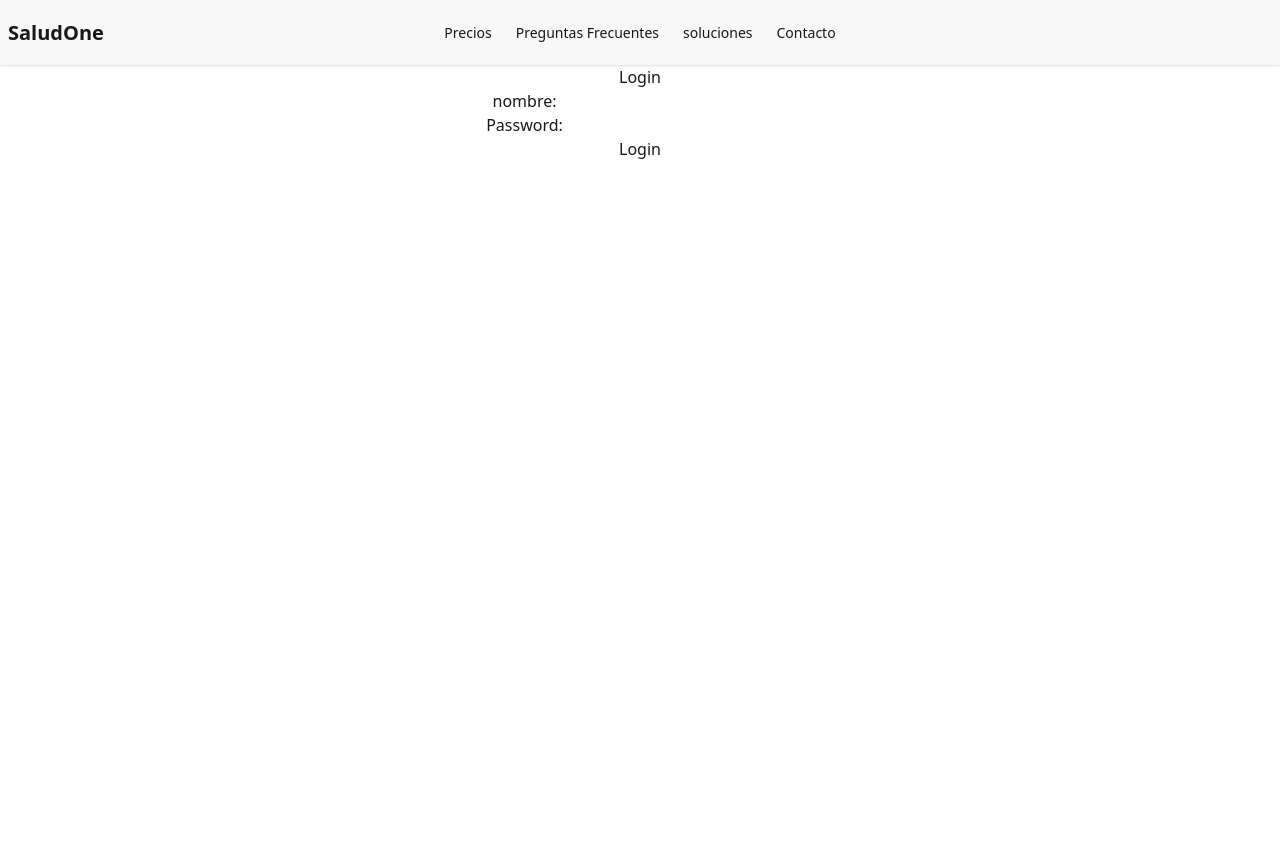
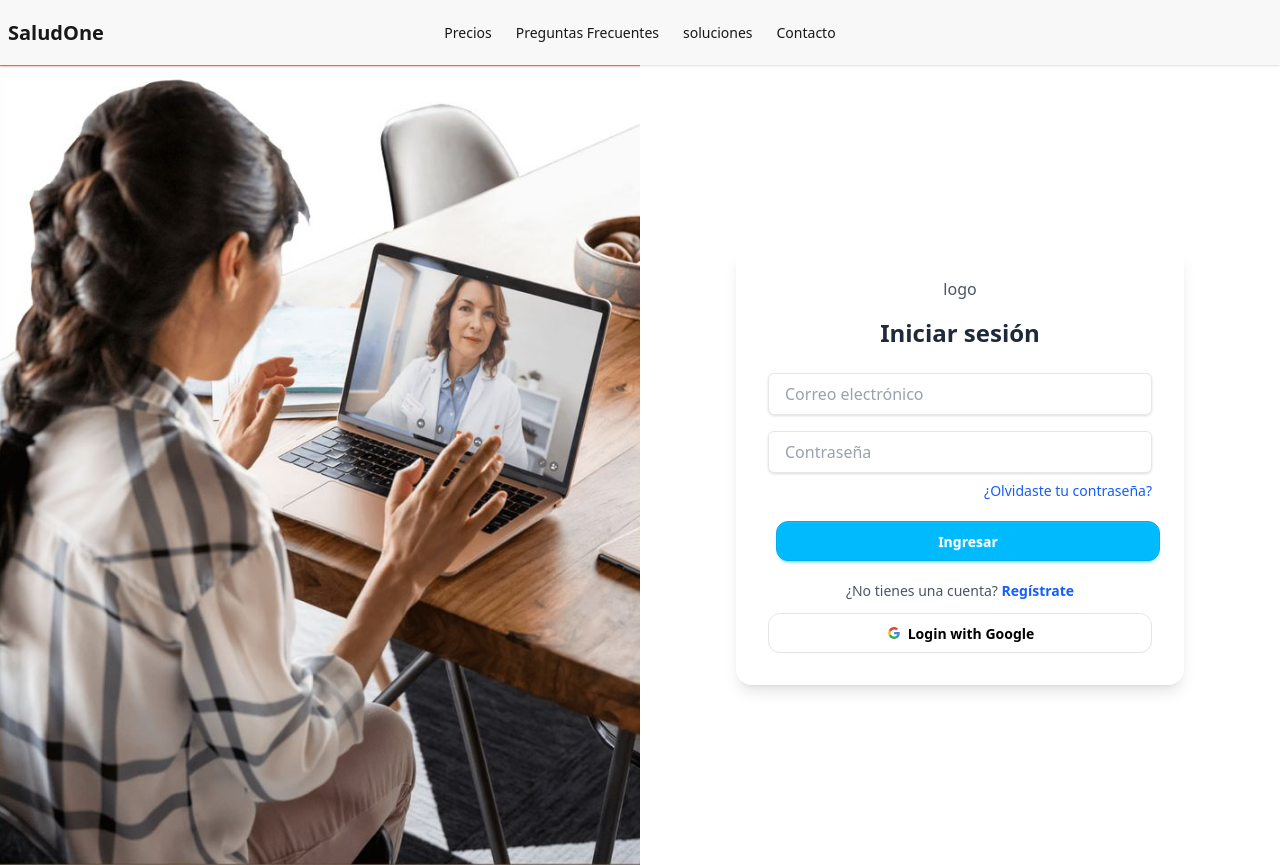
Before and after one commit to conrado85/equipo-32, a React (Vite) app: page /login in a window 1280 px wide. Before the commit the page ends 800 px from the top, so only its background shows below. Built offline with nearby package versions, Linux system fonts and the light colour scheme.

Commit message:
feat(login)maquetado de la vista

```diff
--- a/index.html
+++ b/index.html
@@ -4,7 +4,7 @@
     <meta charset="UTF-8" />
     <link rel="icon" type="image/svg+xml" href="/vite.svg" />
     <meta name="viewport" content="width=device-width, initial-scale=1.0" />
-    <title>no-country</title>
+    <title>SaludOne</title>
   </head>
   <body>
     <div id="root"></div>
--- a/src/App.jsx
+++ b/src/App.jsx
@@ -1,7 +1,7 @@
 import { BrowserRouter, Routes, Route } from "react-router-dom";
 import NavBar from "./components/NavBar";
 import Inicio from "./pages/Inicio";
-import Login from "./pages/Login";
+import Login from "./pages/Login/Login";
 import Register from "./pages/Register";
 import Turnos from "./pages/Turnos";
 import Dashboard from "./pages/Dashboard";
--- a/src/components/NavBar.jsx
+++ b/src/components/NavBar.jsx
@@ -1,4 +1,4 @@
-import { Link, Links } from "react-router-dom";
+import { Link } from "react-router-dom";
 
 function NavBar() {
   return (
@@ -39,10 +39,10 @@ function NavBar() {
               <Link to="/contacto">Contacto</Link>
             </li>
             <li>
-              <Link className="btn btn-soft btn-info rounded-xl m-2" to="/inicio-sesion">Inicio Sesion</Link>
+              <Link className="btn btn-soft btn-info rounded-xl m-2" to="/login">Inicio Sesion</Link>
             </li>
             <li>
-              <Link className="btn btn-info rounded-xl m-2" to="/crear-cuenta">Crear Cuenta</Link>
+              <Link className="btn btn-info rounded-xl m-2" to="/register">Crear Cuenta</Link>
             </li>
           </ul>
         </div>
--- a/src/pages/Login.jsx
+++ /dev/null
@@ -1,22 +0,0 @@
-import React from 'react'
-
-function Login() {
-  return (
-    <div className="text-center">
-      <h1>Login</h1>
-      <form>
-        <div>
-          <label htmlFor="username">nombre:</label>
-          <input type="text" id="username" name="username" />
-        </div>
-        <div>
-          <label htmlFor="password">Password:</label>
-          <input type="password" id="password" name="password" />
-        </div>
-        <button type="submit">Login</button>
-      </form>
-    </div>
-  )
-}
-
-export default Login
--- /dev/null
+++ b/src/pages/Login/Login.jsx
@@ -0,0 +1,114 @@
+import img1 from "../../../public/login.jpg";
+import { Link } from "react-router-dom";
+
+function Login() {
+  const inputClass =
+    "w-full rounded-md bg-white px-4 py-2 my-2 text-base text-gray-900 placeholder:text-gray-400 border border-gray-200 shadow-sm";
+  const inputFocus = "focus:outline-none focus:ring-2 focus:ring-indigo-500";
+
+  return (
+    <div className="min-h-screen flex">
+      <div
+        className="hidden md:block md:w-2/3 lg:w-1/2 bg-cover bg-center"
+        style={{ backgroundImage: `url(${img1})` }}
+      />
+
+      <div className="flex flex-1 items-center justify-center p-6">
+        <div className="w-full max-w-md bg-white/80 backdrop-blur-md rounded-2xl p-6 sm:p-8 shadow-lg">
+
+          <p className="text-center text-gray-600 mb-4">logo</p>
+          <h1 className="text-2xl font-semibold text-gray-800 mb-4 text-center">
+            Iniciar sesión
+          </h1>
+          <form className="space-y-3">
+            <label htmlFor="email" className="sr-only">
+              Correo electrónico
+            </label>
+            <input
+              type="email"
+              id="email"
+              name="email"
+              placeholder="Correo electrónico"
+              required
+              autoComplete="email"
+              className={`${inputClass} ${inputFocus}`}
+            />
+
+            <label htmlFor="password" className="sr-only">
+              Contraseña
+            </label>
+            <input
+              type="password"
+              id="password"
+              name="password"
+              placeholder="Contraseña"
+              required
+              autoComplete="current-password"
+              className={`${inputClass} ${inputFocus}`}
+            />
+
+            <div className="flex items-center  justify-end text-right  text-sm">
+              <Link
+                to="/forgot"
+                className="text-blue-600 hover:underline"
+              >
+                ¿Olvidaste tu contraseña?
+              </Link>
+            </div>
+
+            <button
+              className="w-full text-white btn btn-info rounded-xl m-2"
+              type="submit"
+            >
+              Ingresar
+            </button>
+
+            <p className="text-center text-sm text-gray-600 mt-3">
+              ¿No tienes una cuenta?{" "}
+              <Link
+                to="/register"
+                className="font-semibold text-blue-600 hover:underline"
+              >
+                Regístrate
+              </Link>
+            </p>
+
+            {/* Google */}
+            <button className="w-full btn bg-white text-black rounded-xl border-[#e5e5e5]">
+              <svg
+                aria-label="Google logo"
+                width="16"
+                height="16"
+                xmlns="http://www.w3.org/2000/svg"
+                viewBox="0 0 512 512"
+              >
+                <g>
+                  <path d="m0 0H512V512H0" fill="#fff"></path>
+                  <path
+                    fill="#34a853"
+                    d="M153 292c30 82 118 95 171 60h62v48A192 192 0 0190 341"
+                  ></path>
+                  <path
+                    fill="#4285f4"
+                    d="m386 400a140 175 0 0053-179H260v74h102q-7 37-38 57"
+                  ></path>
+                  <path
+                    fill="#fbbc02"
+                    d="m90 341a208 200 0 010-171l63 49q-12 37 0 73"
+                  ></path>
+                  <path
+                    fill="#ea4335"
+                    d="m153 219c22-69 116-109 179-50l55-54c-78-75-230-72-297 55"
+                  ></path>
+                </g>
+              </svg>
+              Login with Google
+            </button>
+          </form>
+        </div>
+      </div>
+    </div>
+  );
+}
+
+export default Login;
```
Also changed, not shown: public/login.jpg (added).
